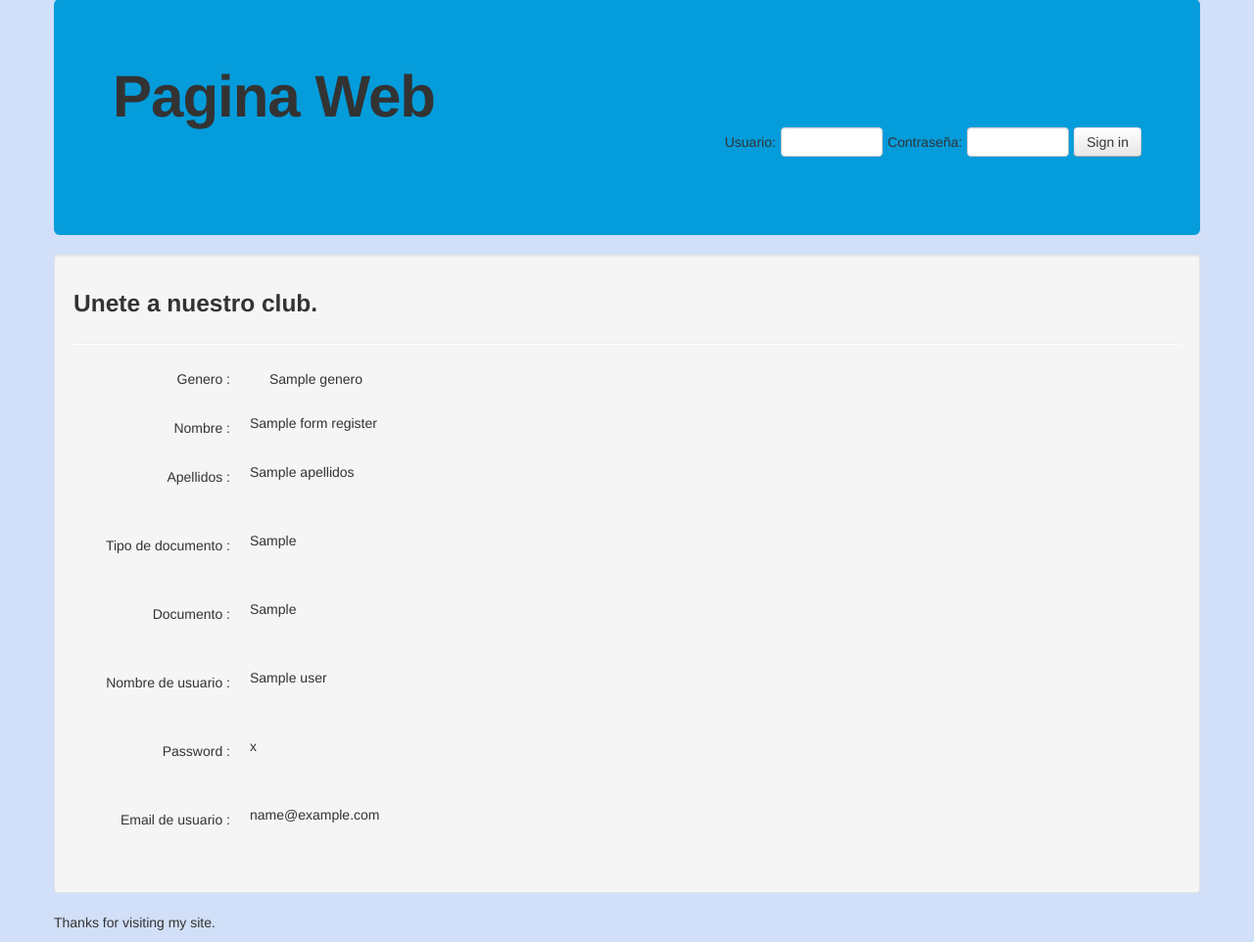
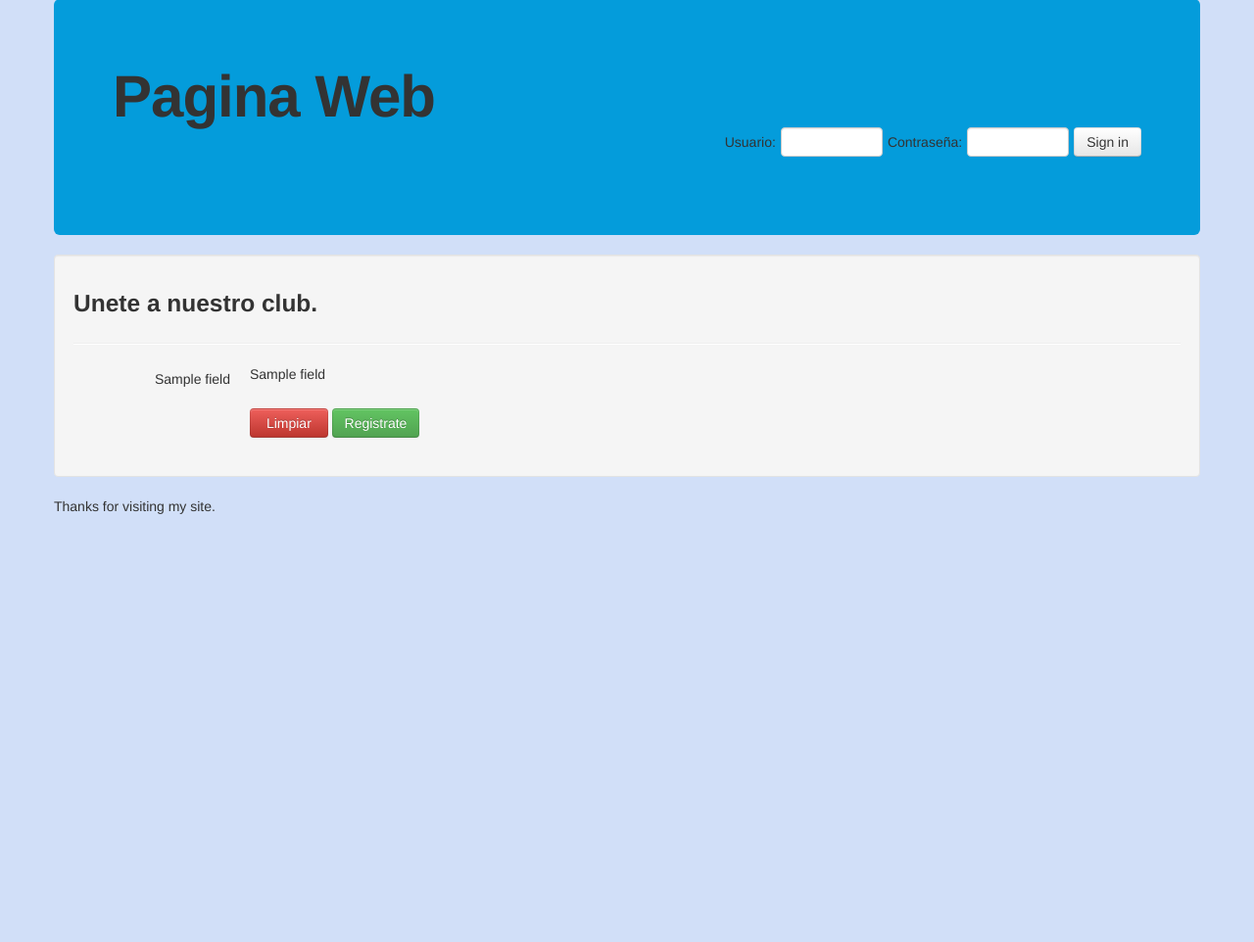
Before and after one commit to kurtizo/Mambo, a Django app: template Mambo/mysite/templates/register_form.html in a window 1280 px wide. Shown: the part 62-1024 px from the top of the page at 98% size. After the commit the page ends 587 px from the top, so only its background shows below. Run offline with Django 3.2, Linux system fonts and the light colour scheme; the template is opened without the code that fills it: most values are stand-ins (such as "Sample title", 1, 10 or a date in 2020); some libraries are stand-ins or nearby versions.

Commit message:
"Commit changes para la version con errores"Commit changes para la version con errores""

```diff
--- a/Mambo/mysite/templates/register_form.html
+++ b/Mambo/mysite/templates/register_form.html
@@ -5,78 +5,53 @@
 				<h3 class="">Unete a nuestro club.</h3>
 			</div>
 			<hr>
-			<form action="/register/" method="post" class="form-horizontal">
-				<div class="control-group">
-					<label class="control-label"> Genero : </label>
-					<div class="controls inline">
-						{% for genero in formRegister.genero %}
-						<div class="radio inline">
-							{{ genero }}
-						</div>
-						{% endfor %}
+			<form action="/register/" method="post" class="form-horizontal">{% csrf_token %}
+
+				{% for field in formRegister %}
+
+					<div class="control-group {%if field.errors %} error {% endif %}">
+
+							<div class="control-label">
+								{{ field.label_tag }}
+							</div>
+
+				<!-- Seleccion del genero -->
+						{%if field.name = 'genero' %}
+							<div class="controls inline">
+								{%for genero in field %}
+								<div class="radio inline">
+									{{ genero }}
+								</div>
+								{% endfor %}
+									<span class="help-inline">
+										{% for error in field.errors %}
+											{{ error }}
+										{% endfor %}
+									</span>
+							</div>
+				<!-- Resto de campos -->
+						{%else%}
+								<div class="controls">
+									{{ field }}
+									<span class="help-inline">
+										{% for error in field.errors %}
+											{{ error }}
+										{% endfor %}
+									</span>
+								</div>
+						{%endif%}
+
+					</div>
+
+				{% endfor %}
+				<!-- Botón para el registro -->
+				 <div class="control-group">
+					<div class="controls">
+						<input class="btn btn-danger" type="reset" value=" Limpiar ">
+						<input type="submit" value="Registrate" class="btn btn-success" />
 					</div>
 				</div>
-			<!-- nombre input-->
-				<div class="control-group">
-					<label class="control-label" for="id_nombre"> Nombre : </label>
-					<div class="controls">
-						{{ formRegister.nombre }}
-					</div>
-				</div>
-			<!-- apellidos input-->
-				<div class="control-group">
-					<div class="control-group">
-						<label class="control-label" for="id_apellidos"> Apellidos : </label>
-						<div class="controls">
-							{{ formRegister.apellidos }}
-						</div>
-					</div>
-				</div>
-			<!-- tipo documento input-->
-				<div class="control-group">
-					<div class="control-group">
-						<label class="control-label" for="id_tipoDoc"> Tipo de documento : </label>
-						<div class="controls">
-							{{ formRegister.tipoDoc }}
-						</div>
-					</div>
-				</div>
-			<!-- documento input-->
-				<div class="control-group">
-					<div class="control-group">
-						<label class="control-label" for="id_numeroDoc"> Documento : </label>
-						<div class="controls">
-							{{ formRegister.numeroDoc }}
-						</div>
-					</div>
-				</div>
-			<!-- nombre usuario input-->
-				<div class="control-group">
-					<div class="control-group">
-						<label class="control-label" for="id_numeroDoc"> Nombre de usuario : </label>
-						<div class="controls">
-							{{ formRegister.user }}
-						</div>
-					</div>
-				</div>
-			<!-- password input-->
-				<div class="control-group">
-					<div class="control-group">
-						<label class="control-label" for="id_numeroDoc"> Password : </label>
-						<div class="controls">
-							{{ formRegister.password }}
-						</div>
-					</div>
-				</div>
-			<!-- email input-->
-				<div class="control-group">
-					<div class="control-group">
-						<label class="control-label" for="id_numeroDoc"> Email de usuario : </label>
-						<div class="controls">
-							{{ formRegister.email }}
-						</div>
-					</div>
-				</div>
+
 			</form>
 		</div>
 
```
Also changed, not shown: Mambo/mysite/form/codeForm.py (+35 -8 lines), Mambo/mysite/templates/search_form.html (+5 -2 lines), Mambo/mysite/views.py (+20 -1 lines), 2 other files.
